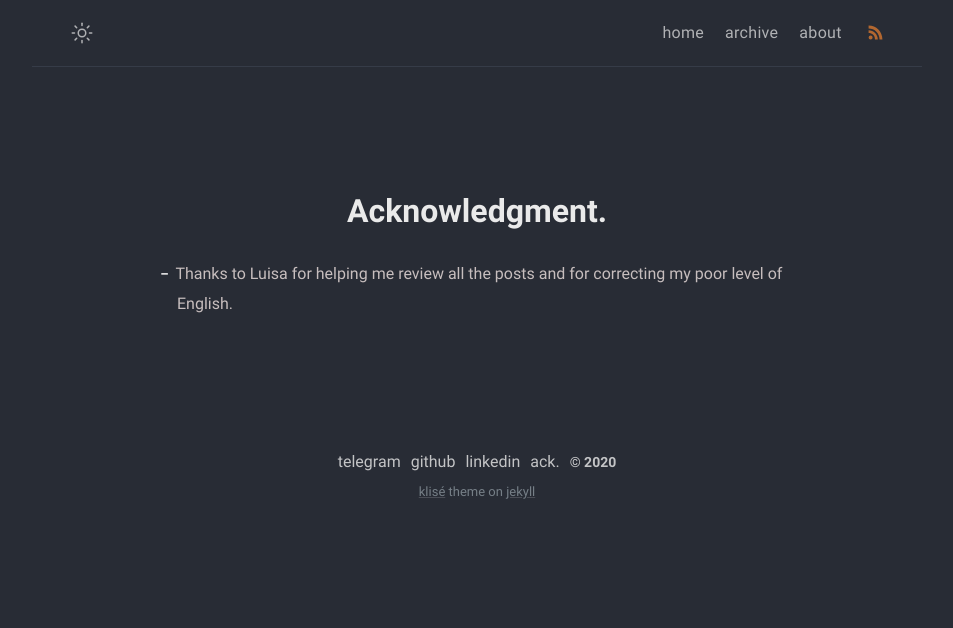
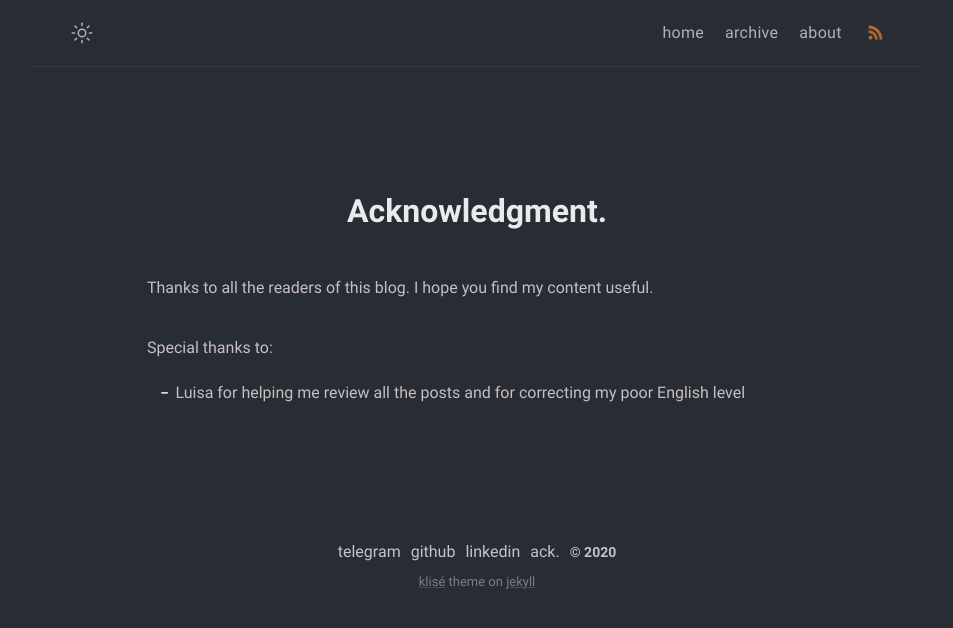
Before and after one commit to MonkeyAndres/MonkeyAndres.github.io, a Jekyll site: the page built from thanks.md, in a window 1280 px wide. Shown: the top 628 px of the page, without its empty margins (163-1116 px from the left). Built offline with Jekyll 4.4.1, drawn with Linux system fonts in a browser that asks for light colours.

Commit message:
Improve thanks page

```diff
--- a/thanks.md
+++ b/thanks.md
@@ -6,4 +6,8 @@ excerpt: Pending...
 comments: false
 ---
 
-* Thanks to Luisa for helping me review all the posts and for correcting my poor level of English.
+Thanks to all the readers of this blog. I hope you find my content useful.
+
+Special thanks to:
+
+* Luisa for helping me review all the posts and for correcting my poor English level
```
